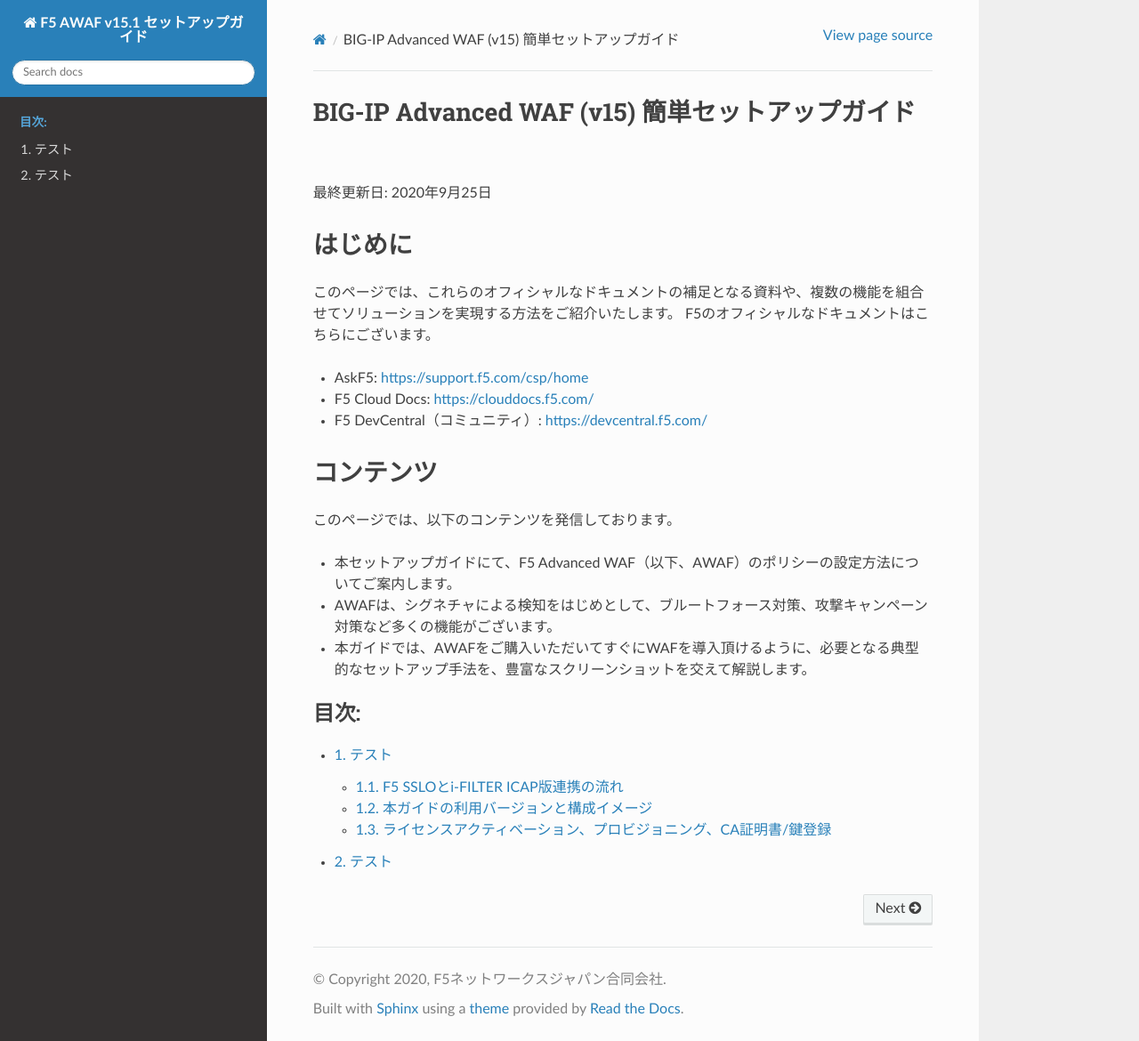
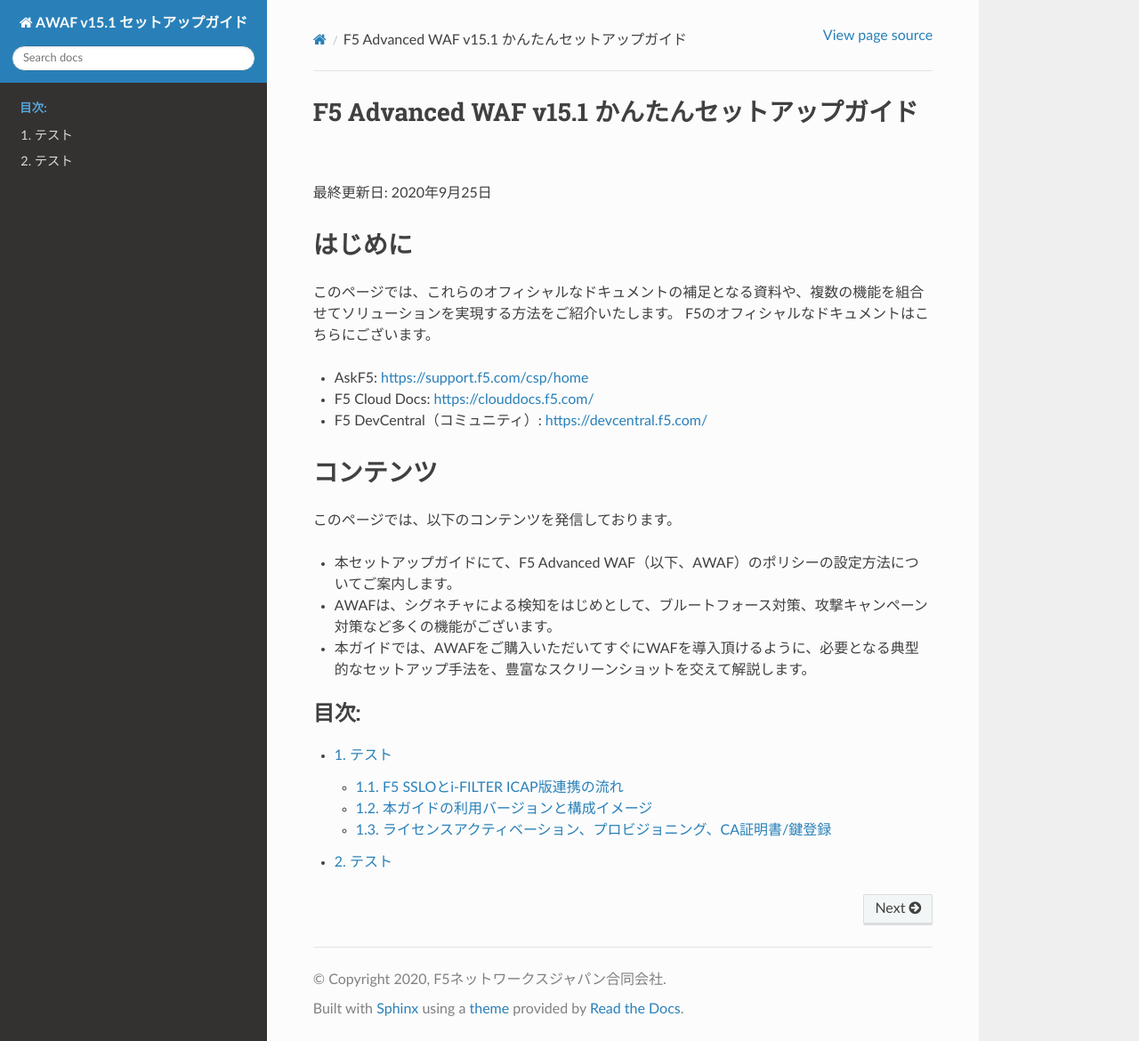
Before and after one commit to BeF5/f5j-easy-setup-waf-17, a Sphinx documentation site: the page built from docs/index.rst, in a window 1280 px wide and 1170 px high. Shown: the whole window at 89% size. Built offline with Sphinx 7.4.7 and the Read the Docs theme 2.0.0, drawn with Linux system fonts in a browser that asks for light colours.

Commit message:
no message

```diff
--- a/docs/conf.py
+++ b/docs/conf.py
@@ -17,7 +17,7 @@
 
 # -- Project information -----------------------------------------------------
 
-project = 'F5 AWAF v15.1 セットアップガイド'
+project = 'AWAF v15.1 セットアップガイド'
 copyright = '2020, F5ネットワークスジャパン合同会社'
 author = 'F5ネットワークスジャパン合同会社'
 
--- a/docs/index.rst
+++ b/docs/index.rst
@@ -1,10 +1,9 @@
-.. F5 SSLO セットアップガイド i-FILTER編 documentation master file, created by
-   sphinx-quickstart on Sun Aug 30 21:16:02 2020.
+.. F5 Advanced WAF セットアップガイド documentation master file, created by F5 Japan in 2020.
    You can adapt this file completely to your liking, but it should at least
    contain the root `toctree` directive.
 
 
-BIG-IP Advanced WAF (v15) 簡単セットアップガイド
+F5 Advanced WAF v15.1 かんたんセットアップガイド
 ==============================================
 最終更新日: 2020年9月25日
 
```
